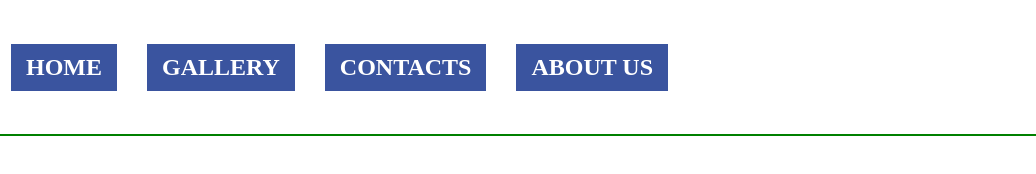
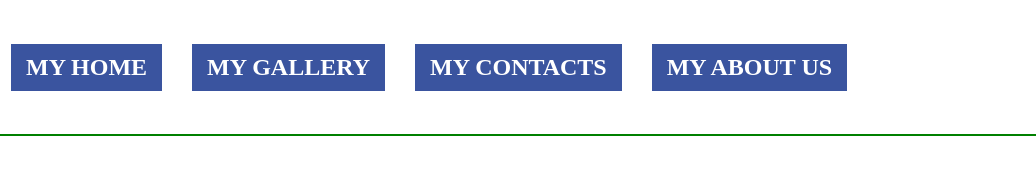
Before and after one commit to alex0735070005/html_project, a plain HTML site: page index.html in a window 1280 px wide. Shown: the full height of the page, 244-1280 px from the left. Drawn offline with Linux system fonts and the light colour scheme.

Commit message:
rename list menu

```diff
--- a/index.html
+++ b/index.html
@@ -14,10 +14,10 @@
         <img src="./logo.png" />
       </div>
       <ul>
-        <li><a href="#">Home</a></li>
-        <li><a href="#">Gallery</a></li>
-        <li><a href="#">Contacts</a></li>
-        <li><a href="#">About us</a></li>
+        <li><a href="#">My home</a></li>
+        <li><a href="#">My Gallery</a></li>
+        <li><a href="#">My Contacts</a></li>
+        <li><a href="#">My About us</a></li>
       </ul>
     </div>
   </header>
```
